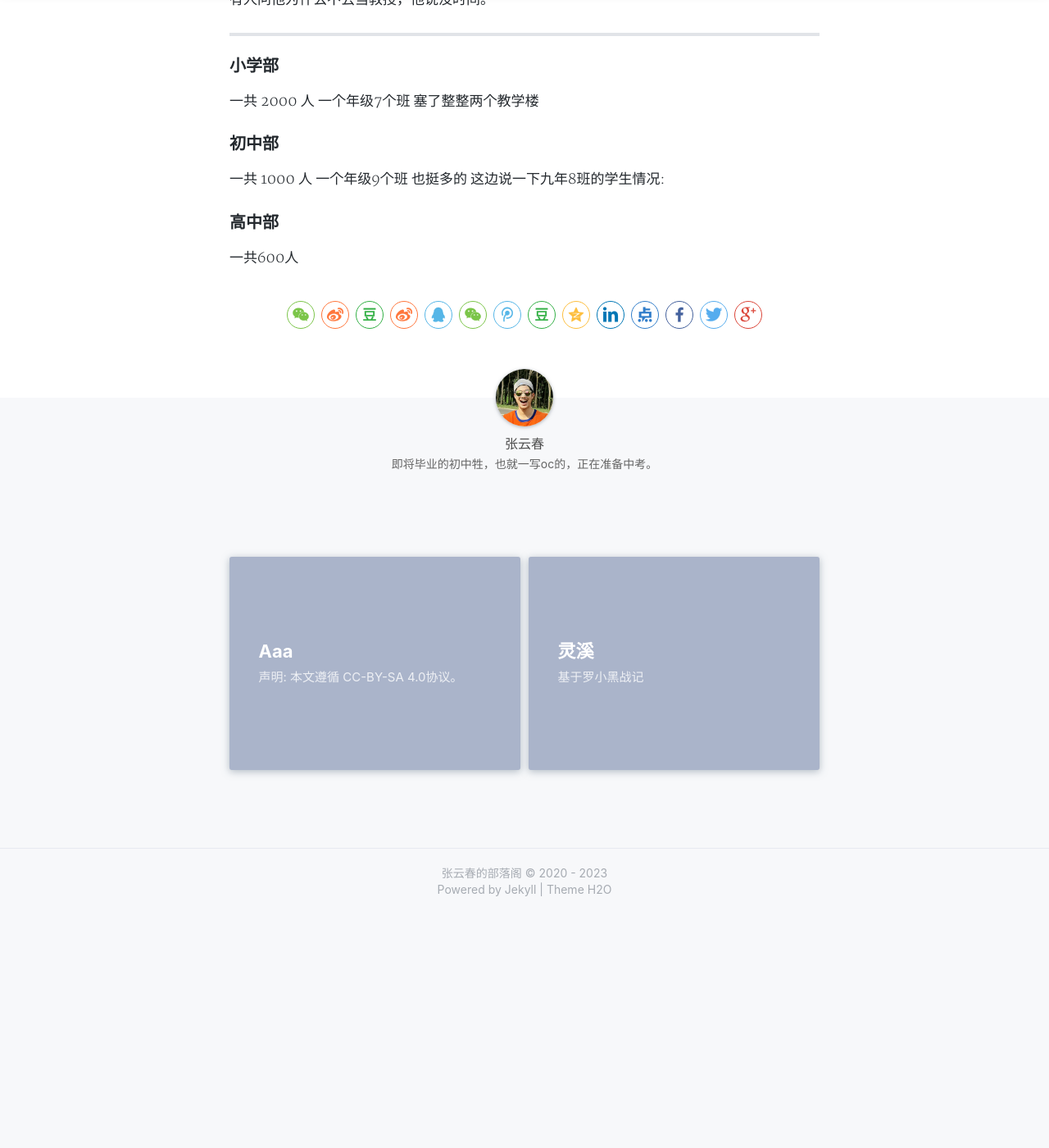
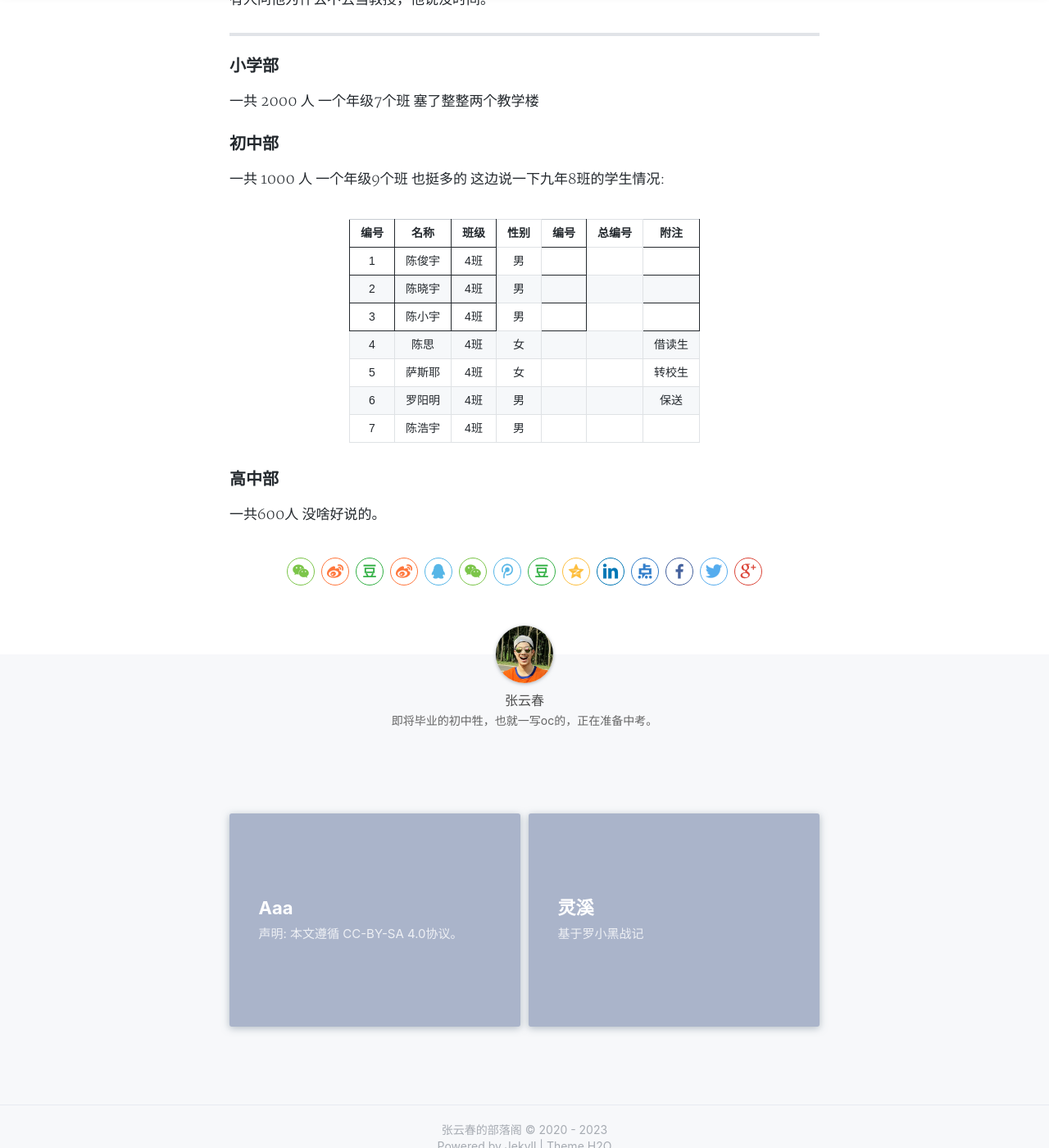
Before and after one commit to albert585/albert585.github.io, a Jekyll site: the page built from _posts/2023-6-3-hms.md, in a window 1280 px wide and 1400 px high, scrolled down 2206 px. Shown: the whole window at 82% size. Built offline with Jekyll 4.4.1, drawn with Linux system fonts in a browser that asks for light colours; nearby versions of some CDN libraries; a style sheet for code colours, icons or effects is not loaded; before the commit the page ends 3321 px from its top, so only the background shows below that.

Commit message:
Update 2023-6-3-hms.md

```diff
--- a/_posts/2023-6-3-hms.md
+++ b/_posts/2023-6-3-hms.md
@@ -92,7 +92,98 @@ tags: AD
 一共 1000 人 一个年级9个班 也挺多的
 这边说一下九年8班的学生情况:
 
-
+<center>
+<style type="text/css">
+.tg  {border-collapse:collapse;border-spacing:0;}
+.tg td{border-color:black;border-style:solid;border-width:1px;font-family:Arial, sans-serif;font-size:14px;
+  overflow:hidden;padding:10px 5px;word-break:normal;}
+.tg th{border-color:black;border-style:solid;border-width:1px;font-family:Arial, sans-serif;font-size:14px;
+  font-weight:normal;overflow:hidden;padding:10px 5px;word-break:normal;}
+.tg .tg-baqh{text-align:center;vertical-align:top}
+.tg .tg-c3ow{border-color:inherit;text-align:center;vertical-align:top}
+.tg .tg-0pky{border-color:inherit;text-align:left;vertical-align:top}
+.tg .tg-0lax{text-align:left;vertical-align:top}
+</style>
+<table class="tg">
+<thead>
+  <tr>
+    <th class="tg-0pky">编号</th>
+    <th class="tg-c3ow">名称</th>
+    <th class="tg-c3ow">班级</th>
+    <th class="tg-0lax">性别</th>
+    <th class="tg-0pky">编号</th>
+    <th class="tg-0lax">总编号</th>
+    <th class="tg-c3ow">附注</th>
+  </tr>
+</thead>
+<tbody>
+  <tr>
+    <td class="tg-c3ow">1</td>
+    <td class="tg-c3ow">陈俊宇</td>
+    <td class="tg-c3ow">4班</td>
+    <td class="tg-baqh">男</td>
+    <td class="tg-0pky"></td>
+    <td class="tg-0lax"></td>
+    <td class="tg-0pky"></td>
+  </tr>
+  <tr>
+    <td class="tg-c3ow">2</td>
+    <td class="tg-c3ow">陈晓宇</td>
+    <td class="tg-c3ow">4班</td>
+    <td class="tg-baqh">男</td>
+    <td class="tg-0pky"></td>
+    <td class="tg-0lax"></td>
+    <td class="tg-0pky"></td>
+  </tr>
+  <tr>
+    <td class="tg-c3ow">3</td>
+    <td class="tg-c3ow">陈小宇</td>
+    <td class="tg-c3ow">4班</td>
+    <td class="tg-baqh">男</td>
+    <td class="tg-0pky"></td>
+    <td class="tg-0lax"></td>
+    <td class="tg-0pky"></td>
+  </tr>
+  <tr>
+    <td class="tg-baqh">4</td>
+    <td class="tg-baqh">陈思</td>
+    <td class="tg-baqh">4班</td>
+    <td class="tg-baqh">女</td>
+    <td class="tg-0lax"></td>
+    <td class="tg-0lax"></td>
+    <td class="tg-baqh">借读生</td>
+  </tr>
+  <tr>
+    <td class="tg-baqh">5</td>
+    <td class="tg-0lax">萨斯耶</td>
+    <td class="tg-baqh">4班</td>
+    <td class="tg-baqh">女</td>
+    <td class="tg-0lax"></td>
+    <td class="tg-0lax"></td>
+    <td class="tg-0lax">转校生</td>
+  </tr>
+  <tr>
+    <td class="tg-baqh">6</td>
+    <td class="tg-0lax">罗阳明</td>
+    <td class="tg-baqh">4班</td>
+    <td class="tg-baqh">男</td>
+    <td class="tg-0lax"></td>
+    <td class="tg-0lax"></td>
+    <td class="tg-baqh">保送</td>
+  </tr>
+  <tr>
+    <td class="tg-baqh">7</td>
+    <td class="tg-0lax">陈浩宇</td>
+    <td class="tg-baqh">4班</td>
+    <td class="tg-baqh">男</td>
+    <td class="tg-0lax"></td>
+    <td class="tg-0lax"></td>
+    <td class="tg-0lax"></td>
+  </tr>
+</tbody>
+</table>
+</center>
 ### 高中部
 
 一共600人
+没啥好说的。
```
